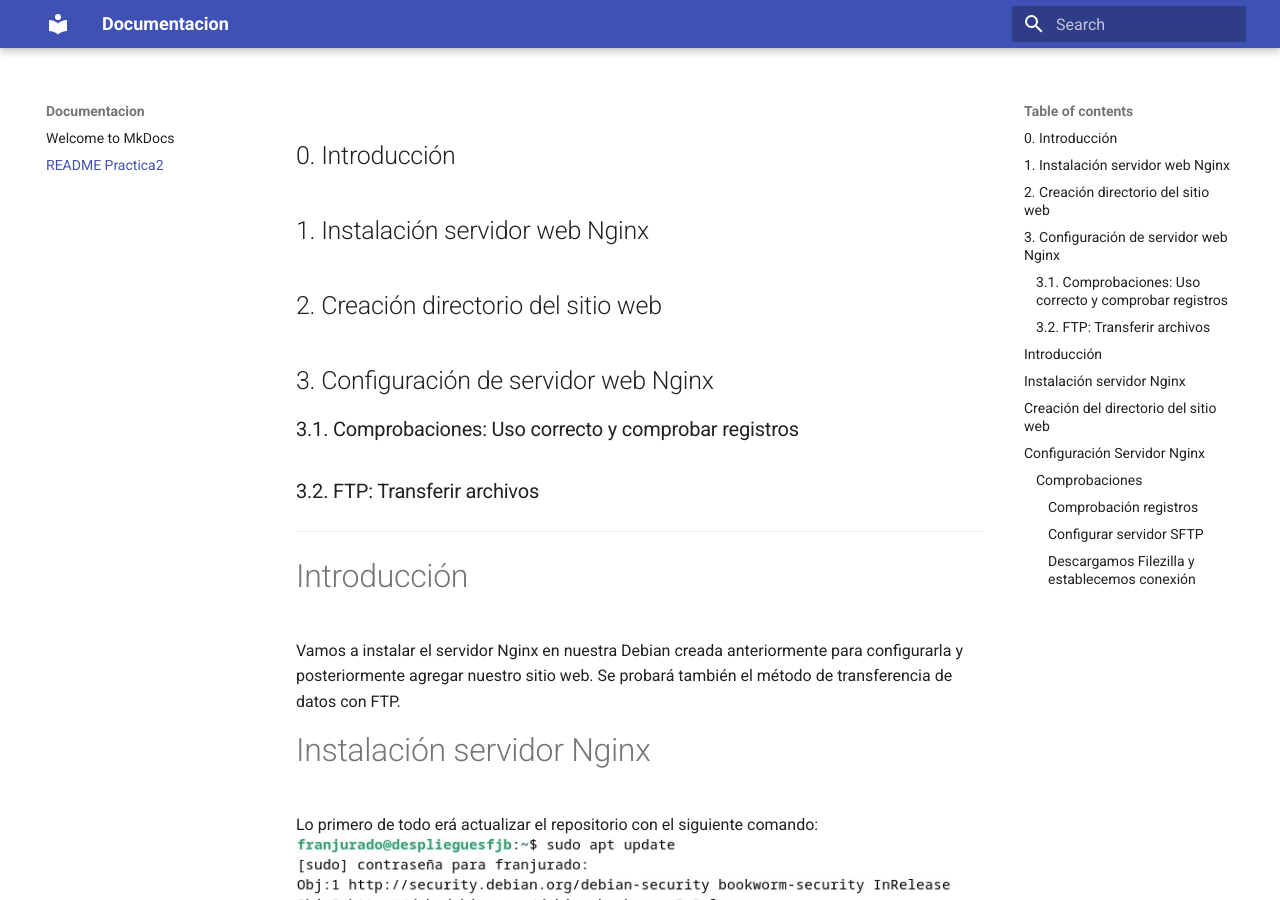
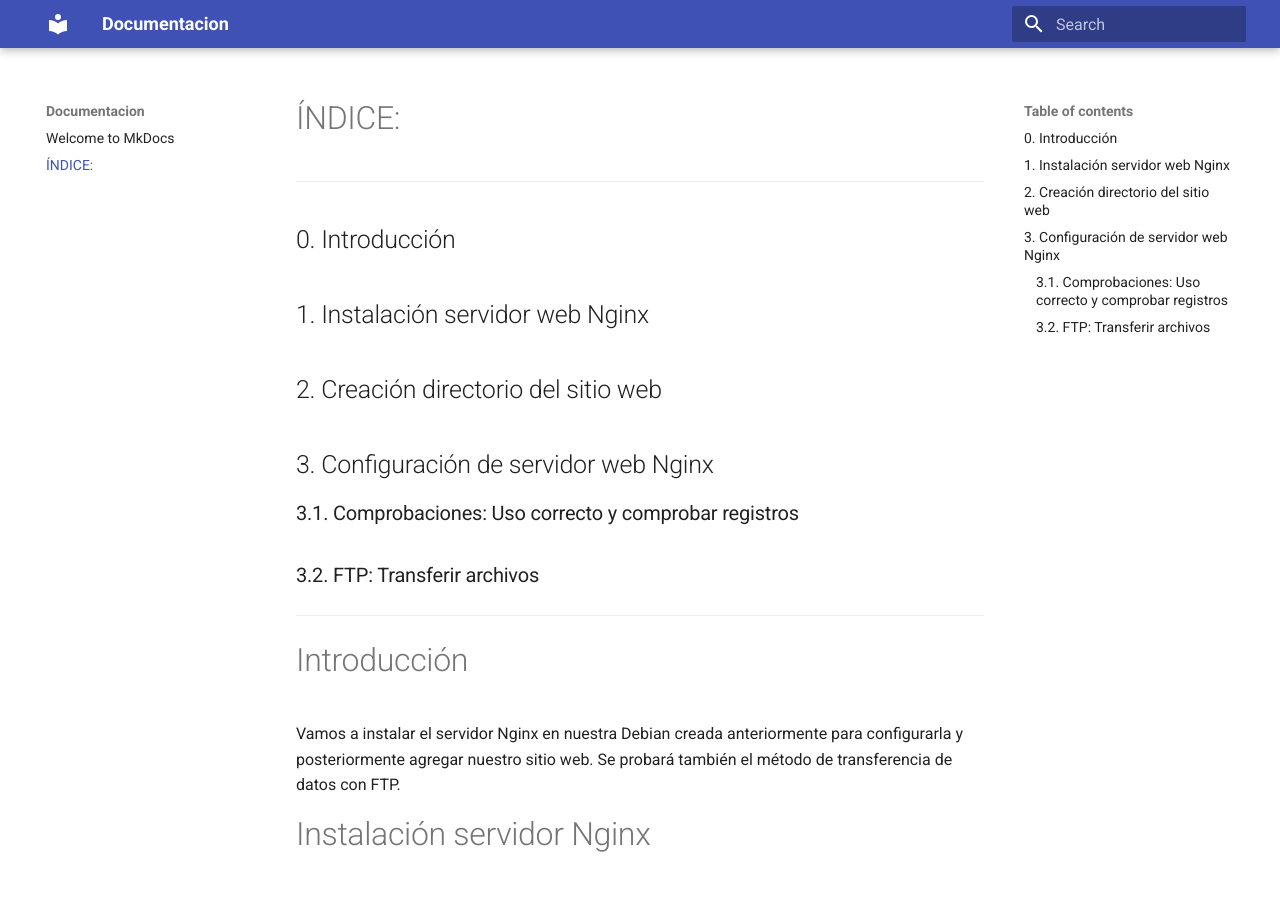
Before and after one commit to FranJuradoB/DespliegueNginx, an MkDocs documentation site: the page built from docs/README-Practica2.md, in a window 1280 px wide and 900 px high. Built offline with MkDocs 1.6.1 and Material for MkDocs 9.7.7, drawn with Linux system fonts in a browser that asks for light colours.

Commit message:
Tercer commit

```diff
--- a/docs/README-Practica2.md
+++ b/docs/README-Practica2.md
@@ -1,3 +1,5 @@
+# ÍNDICE:
+-----------------------------------------------------------
 ## 0. Introducción
 ## 1. Instalación servidor web Nginx
 
@@ -13,43 +15,57 @@ Vamos a instalar el servidor Nginx en nuestra Debian creada anteriormente para c
 
 # Instalación servidor Nginx
 Lo primero de todo erá actualizar el repositorio con el siguiente comando:
+
 ![img](./Screenshots/1.jpg)
 
 Y acto seguido se instalará el paquete de Nginx:
+
 ![img](./Screenshots/2.jpg)
 
 Podemos comprobar que se ha instalado correctamente y que está funcionando si introducimos:
+
 ![img](./Screenshots/3.jpg)
 
 # Creación del directorio del sitio web
 Al igual que en otros servidores, como en Apache, necesitamos un directorio organizado en carpetas para tener nuestro sitio web. Tal y como se explica en los manuales, suele estar en /var/www  , salvo que se haya modificado previamente.
 Por tanto, nos disponemos a crear en la siguiente ruta nuestra carpeta para el dominio web:
 La llamaremos "fjurado" y ella contendrá el subdirectorio "html".
+
+
 ![img](./Screenshots/4.jpg)
 
 Como paso intermedio, en nuestro caso no tenemos instalado Git y no podremos realizar el siguiente paso, con lo cual haremos:
 
 ![img](./Screenshots/5.jpg)
+
+
 Después de instalar Git, en dicha carpeta tendremos que clonar el siguiente repositorio:
 
 https://github.com/cloudacademy/static-website-example
 
+
 ![img](./Screenshots/6.jpg)
+
 
 Es necesario cambiar la propiedad al directorio www-data, ya que es el usuario con el cual Nginx se ejecuta. Lo haremos de la siguiente forma:
 
+
 ![img](./Screenshots/7.jpg)
+
 ![img](./Screenshots/8.jpg)
 
 Introduciendo la ip de nuestra máquina de Debian en el navegador, podemos comprobar que todo marcha correctamente, ya que nos saldrá algo igual a lo siguiente:
 
 ![img](./Screenshots/9.jpg)
 
+
 # Configuración Servidor Nginx
 
 A continuación debemos configurar nuestro servidor. Para ello tenemos dos directorios importantes: sites-available(sitios que contiene el servidor) y sites-enabled(archivos de configuración de los sitios previamente habilitados).
 Dentro de "sites-available" tendremos el directorio de nuestro sitio web.
 Creamos un nuevo bloque con las directivas correctas, en vez de modificar el predeterminado, usando nuestro editor de texto preferido, en mi caso con "nano":
+
+
 ![img](./Screenshots/11.jpg)
 
 ![img](./Screenshots/10.jpg)
@@ -62,7 +78,10 @@ Posteriormente vamos a crear un archivo simbólico entre este archivo y el de si
 
 ![img](./Screenshots/12.jpg)
 
+
 Y reiniciamos el servidor para que se apliquen los cambios:
+
+
 ![img](./Screenshots/13.jpg)
 
 ## Comprobaciones
@@ -72,11 +91,16 @@ Lo primero de todo, y aunque ya tengamos la ip de nuestra máquina de Debian de
 
 ![img](./Screenshots/16.jpg)
 
+
 Habrá que editar el archivo /etc/hosts mediante un sudo nano:
+
+
 ![img](./Screenshots/14.jpg)
+
 ![img](./Screenshots/15.jpg)
 
 Y tenemos que añadirle la ip de la siguiente forma, seguida del nombre web:
+
 ![img](./Screenshots/17.jpg)
 
 ### Comprobación registros
@@ -85,42 +109,63 @@ A continuación vamos a comprobar que los registros se den de forma correcta, ta
 
 Tenemos dos rutas principales: /var/log/nginx/access.log   y  /var/log/nginx/error.log
 He preferido usar la opción "tail" en vez de cat, para poder obtener el log en tiempo real y así comprobar de una mejor forma el funcionamiento:
+
 ![img](./Screenshots/18.jpg)
+
 Como se puede observar, se realiza la petición de forma correcta.
 En cambio, para el log de error no nos notifica ningún error y debemos salir del proceso con ctrl + Z.
+
 ![img](./Screenshots/19.jpg)
+
 
 ### Configurar servidor SFTP
 Dada la teoría de la práctica conforme a este sistema de transferencia de archivos, vamos a actualizar e instalar en primer lugar el vsftpd (es un servidor FTP ligero y seguro) en nuestra máquina:
+
 ![img](./Screenshots/20.jpg)
+
 ![img](./Screenshots/21.jpg)
 
+
 Crearemos una carpeta en nuestro directorio /home:
+
 ![img](./Screenshots/22.jpg)
+
 
 Y ahora habrá que configurar el vsftpd de la siguiente forma:
     1. Lo primero que haremos será añadir los certificados de seguridad necesarios para añadir una capa de cifrado a nuestra conexión:
+
 ![img](./Screenshots/23.jpg)
 
+
     2. Entraremos al archivo de configuración con "nano":
+
 ![img](./Screenshots/24.jpg)
 
+
     Y tenemos que buscar las siguientes líneas:
+
 ![img](./Screenshots/25.jpg)
+
     para sustituirlas por las siguientes:
+
 ![img](./Screenshots/26.jpg)
 
 Volveremos a reiniciar el servicio para que se adapten los cambios:
+
 ![img](./Screenshots/27.jpg)
 
 ### Descargamos Filezilla y establecemos conexión
 
 Debemos descargar el cliente de filezilla para nuestra máquina anfitriona, y en ella veremos una interfaz como la siguiente, donde tenemos que introducir la ip del servidor (en este caso nuestra máquina virtual Debian, que es donde tenemos alojado Nginx):
+
+
 ![img](./Screenshots/28.jpg)
 
 Como podemos observar, solo nos salen los datos de nuestra máquina física, con sus directorios disponibles. Despues de añadir la dirección ip, nuestro usuario y contraseña, asignamos el puerto 21, porque al ser una transferencia privada no tenemos ningún tipo de riesgo. En caso contrario y de forma opcional también se puede usar el puerto 22 para una transferencia más segura:
 
+
 ![img](./Screenshots/29.jpg)
+
 
 ![img](./Screenshots/30.jpg)
 
```
